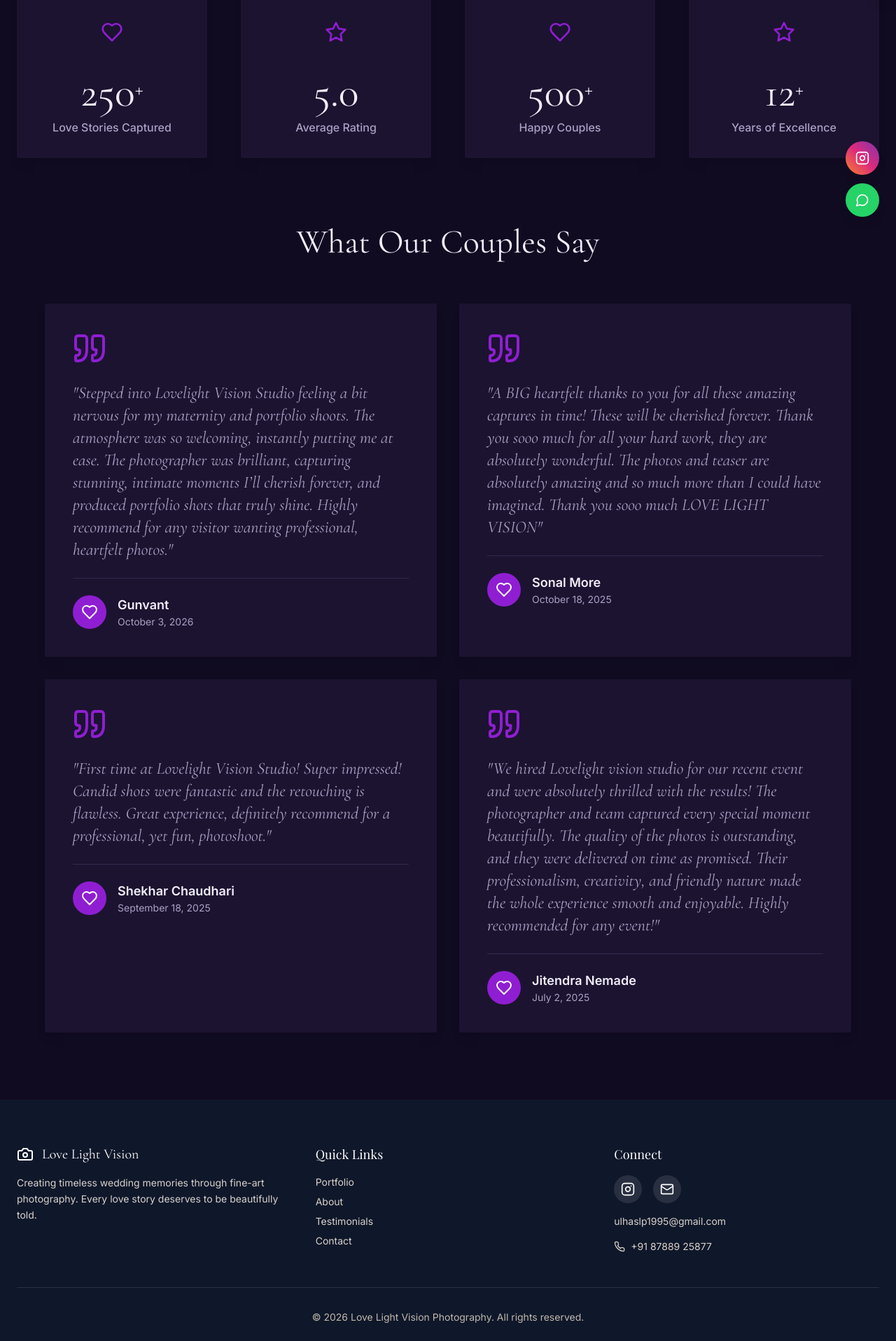
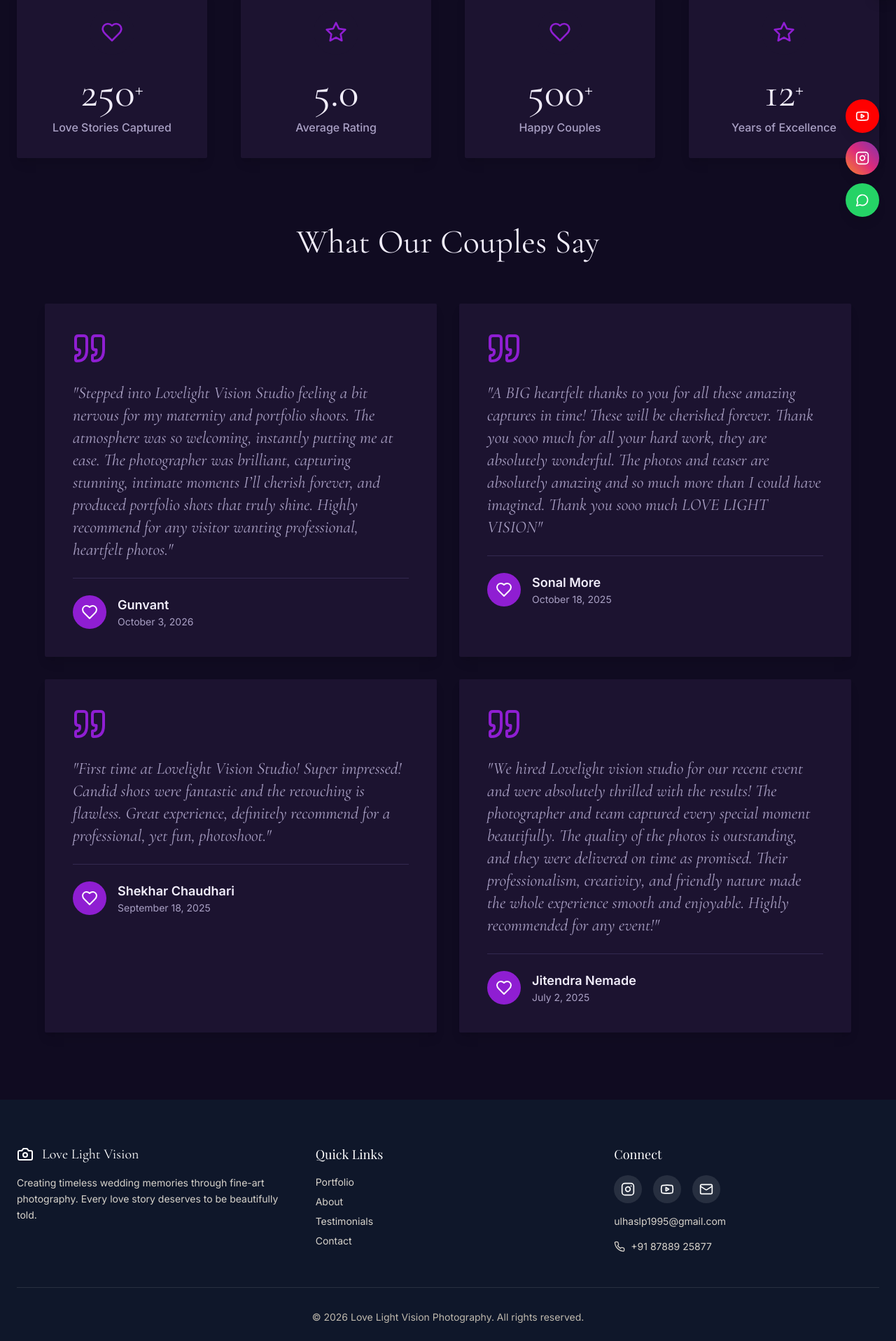
Before and after one commit to HeminKale/LLVphotoGraphy, a React (Vite) app: page /testimonials in a window 1280 px wide. Shown: the part 466-2383 px from the top of the page at 70% size. Built offline with nearby package versions, Linux system fonts and the light colour scheme.

Commit message:
Add studio map, YouTube links and LLVS search terms

```diff
--- a/index.html
+++ b/index.html
@@ -6,11 +6,11 @@
     <title>Love Light Vision</title>
     <meta
       name="description"
-      content="Looking for the best wedding photography in Jalgaon? Discover candid weddings, pre-wedding, engagement, mehndi, maternity, baby, family and modeling shoots."
+      content="LLVS (Love Light Vision) offers wedding photoshoot in Jalgaon, candid weddings, pre-wedding, engagement, maternity, baby, family and modeling photography."
     />
     <meta
       name="keywords"
-      content="Best photographer in Jalgon, Best photographer in Jalgaon, Best wedding photography in Jalgaon, Best wedding photographer in Jalgaon, best pre-wedding photography in Jalgaon, pre-wedding photographer in Jalgaon, best engagement photography in Jalgaon, engagement photographer in Jalgaon, best mehndi photography in Jalgaon, mehndi photographer in Jalgaon, best mehndhi photography in Jalgaon, mehndhi photographer in Jalgaon, best maternity photography in Jalgaon, maternity photographer in Jalgaon, best baby photography in Jalgaon, baby photographer in Jalgaon, best newborn photography in Jalgaon, newborn photographer in Jalgaon, best family photography in Jalgaon, family photographer in Jalgaon, best modeling photography in Jalgaon, modeling photographer in Jalgaon, best portrait photography in Jalgaon, portrait photographer in Jalgaon, best candid wedding photography in Jalgaon, candid wedding photographer in Jalgaon, best traditional wedding photography in Jalgaon, traditional wedding photographer in Jalgaon, best couple photography in Jalgaon, couple photographer in Jalgaon, photography studio in Jalgaon, family photoshoot Jalgaon, baby photoshoot Jalgaon, maternity photoshoot Jalgaon, wedding photographer Jalgaon Maharashtra, Love Light Vision Photography"
+      content="Best photographer in Jalgon, Best photographer in Jalgaon, Best wedding photography in Jalgaon, Best wedding photographer in Jalgaon, best pre-wedding photography in Jalgaon, pre-wedding photographer in Jalgaon, best engagement photography in Jalgaon, engagement photographer in Jalgaon, best mehndi photography in Jalgaon, mehndi photographer in Jalgaon, best mehndhi photography in Jalgaon, mehndhi photographer in Jalgaon, best maternity photography in Jalgaon, maternity photographer in Jalgaon, best baby photography in Jalgaon, baby photographer in Jalgaon, best newborn photography in Jalgaon, newborn photographer in Jalgaon, best family photography in Jalgaon, family photographer in Jalgaon, best modeling photography in Jalgaon, modeling photographer in Jalgaon, best portrait photography in Jalgaon, portrait photographer in Jalgaon, best candid wedding photography in Jalgaon, candid wedding photographer in Jalgaon, best traditional wedding photography in Jalgaon, traditional wedding photographer in Jalgaon, best couple photography in Jalgaon, couple photographer in Jalgaon, photography studio in Jalgaon, family photoshoot Jalgaon, baby photoshoot Jalgaon, maternity photoshoot Jalgaon, wedding photographer Jalgaon Maharashtra, Love Light Vision Photography, LLVS, photo grapher in Jalgaon, Photoshoot in Jalgaon, Wedding Photoshoot in Jalgaon"
     />
     <meta name="author" content="Love Light Vision Photography" />
     <meta name="robots" content="index, follow" />
@@ -23,7 +23,7 @@
     <meta property="og:title" content="Love Light Vision" />
     <meta
       property="og:description"
-      content="Best wedding and pre-wedding photographer in Jalgaon. Fine-art, cinematic images of your wedding, mehndi, maternity, baby and family moments."
+      content="LLVS (Love Light Vision) offers wedding photoshoot in Jalgaon, candid weddings, pre-wedding, engagement, maternity, baby, family and modeling photography."
     />
     <meta property="og:url" content="https://lovelightvision.com/" />
     <meta property="og:image" content="https://lovelightvision.com/logo.png" />
@@ -34,7 +34,7 @@
     <meta name="twitter:title" content="Love Light Vision" />
     <meta
       name="twitter:description"
-      content="Best wedding and pre-wedding photographer in Jalgaon. Fine-art, cinematic images of your wedding, mehndi, maternity, baby and family moments."
+      content="LLVS (Love Light Vision) offers wedding photoshoot in Jalgaon, candid weddings, pre-wedding, engagement, maternity, baby, family and modeling photography."
     />
     <meta name="twitter:image" content="https://lovelightvision.com/logo.png" />
 
@@ -44,7 +44,7 @@
         "@context": "https://schema.org",
         "@type": "LocalBusiness",
         "name": "Love Light Vision Photography",
-        "description": "Photography studio in Jalgaon, Maharashtra, for candid weddings, pre-wedding, engagement, mehndi, maternity, baby, family and modeling photography.",
+        "description": "LLVS (Love Light Vision Studio) offers wedding photoshoots in Jalgaon, Maharashtra, plus candid weddings, pre-wedding, engagement, mehndi, maternity, baby, family and modeling photography.",
         "url": "https://lovelightvision.com/",
         "logo": "https://lovelightvision.com/logo.png",
         "image": "https://lovelightvision.com/logo.png",
@@ -56,7 +56,8 @@
                 "addressCountry": "IN"
         },
         "sameAs": [
-                "https://www.instagram.com/lovelight_vision_up"
+                "https://www.instagram.com/lovelight_vision_up",
+                "https://youtube.com/channel/UCMW5r1f35e4mRBLiZhyOUCg"
         ],
         "makesOffer": [
                 {
@@ -119,7 +120,8 @@
         "@id": "https://lovelightvision.com/#studio",
         "alternateName": [
                 "Love Light Vision Studio",
-                "LLV Photography"
+                "LLV Photography",
+                "LLVS"
         ],
         "email": "ulhaslp1995@gmail.com",
         "areaServed": [
@@ -131,7 +133,8 @@
                         "@type": "State",
                         "name": "Maharashtra"
                 }
-        ]
+        ],
+        "hasMap": "https://maps.app.goo.gl/jjE2HM5TL1b66PcT6"
 }
     </script>
   </head>
--- a/src/components/FloatingContacts.tsx
+++ b/src/components/FloatingContacts.tsx
@@ -1,4 +1,4 @@
-import { MessageCircle, Instagram } from 'lucide-react';
+import { MessageCircle, Instagram, Youtube } from 'lucide-react';
 import { studio } from '../data/studio';
 
 const WHATSAPP_NUMBER = studio.whatsappNumber;
@@ -8,6 +8,15 @@ const INSTAGRAM_URL = studio.instagram;
 export default function FloatingContacts() {
   return (
     <div className="fixed bottom-6 right-4 md:right-6 z-[85] flex flex-col gap-3">
+      <a
+        href={studio.youtube}
+        target="_blank"
+        rel="noopener noreferrer"
+        aria-label="Watch Love Light Vision on YouTube"
+        className="w-12 h-12 rounded-full bg-[#FF0000] text-white flex items-center justify-center shadow-lg hover:scale-110 transition-transform duration-300"
+      >
+        <Youtube className="w-5 h-5" />
+      </a>
       <a
         href={INSTAGRAM_URL}
         target="_blank"
--- a/src/components/Footer.tsx
+++ b/src/components/Footer.tsx
@@ -1,5 +1,6 @@
-import { Camera, Instagram, Mail, Phone } from 'lucide-react';
+import { Camera, Instagram, Youtube, Mail, Phone } from 'lucide-react';
 import { Link } from 'react-router-dom';
+import { studio } from '../data/studio';
 
 export default function Footer() {
   return (
@@ -51,7 +52,7 @@ export default function Footer() {
             <h3 className="font-serif text-lg mb-4">Connect</h3>
             <div className="flex gap-4 mb-4">
               <a
-                href="https://www.instagram.com/lovelight_vision_up"
+                href={studio.instagram}
                 target="_blank"
                 rel="noopener noreferrer"
                 aria-label="Follow us on Instagram"
@@ -60,6 +61,15 @@ export default function Footer() {
                 <Instagram className="w-5 h-5" />
               </a>
 
+              <a
+                href={studio.youtube}
+                target="_blank"
+                rel="noopener noreferrer"
+                aria-label="Watch Love Light Vision on YouTube"
+                className="w-10 h-10 bg-white/10 rounded-full flex items-center justify-center hover:bg-red-600 transition-colors"
+              >
+                <Youtube className="w-5 h-5" />
+              </a>
               <a
                 href="mailto:ulhaslp1995@gmail.com"
                 className="w-10 h-10 bg-white/10 rounded-full flex items-center justify-center hover:bg-white/20 transition-colors"
--- /dev/null
+++ b/src/components/StudioLocation.tsx
@@ -0,0 +1,38 @@
+import { MapPin, ArrowUpRight } from 'lucide-react';
+import { studio } from '../data/studio';
+
+export default function StudioLocation() {
+  return (
+    <section className="px-6 pb-20" aria-labelledby="studio-location-title">
+      <div className="container mx-auto max-w-6xl">
+        <div className="overflow-hidden rounded-xl border border-[#332950] bg-[#1C1330]">
+          <div className="flex flex-col gap-5 p-6 md:p-8 sm:flex-row sm:items-center sm:justify-between">
+            <div>
+              <div className="mb-2 flex items-center gap-2 text-sm text-[#C98BEA]">
+                <MapPin className="h-4 w-4" aria-hidden="true" />
+                Jalgaon, Maharashtra
+              </div>
+              <h2 id="studio-location-title" className="font-elegant text-3xl md:text-4xl text-[#F1EDFB]">
+                Visit Lovelight Vision Studio
+              </h2>
+            </div>
+            <a href={studio.mapsUrl} target="_blank" rel="noopener noreferrer"
+              className="inline-flex shrink-0 items-center justify-center gap-2 self-start rounded-md border border-[#8F1ED2]/50 px-5 py-3 text-sm font-medium text-[#F1EDFB] hover:bg-[#8F1ED2]/15 transition-colors sm:self-auto">
+              Open in Google Maps
+              <ArrowUpRight className="h-4 w-4" aria-hidden="true" />
+            </a>
+          </div>
+          <iframe
+            src={studio.mapEmbedUrl}
+            title="Lovelight Vision Studio location in Jalgaon"
+            className="block h-72 w-full sm:h-96"
+            style={{ border: 0 }}
+            allowFullScreen
+            loading="lazy"
+            referrerPolicy="strict-origin-when-cross-origin"
+          />
+        </div>
+      </div>
+    </section>
+  );
+}
--- a/src/data/seo.json
+++ b/src/data/seo.json
@@ -1,15 +1,15 @@
 {
   "/": {
     "title": "Love Light Vision",
-    "description": "Looking for the best wedding photography in Jalgaon? Discover candid weddings, pre-wedding, engagement, mehndi, maternity, baby, family and modeling shoots."
+    "description": "LLVS (Love Light Vision) offers wedding photoshoot in Jalgaon, candid weddings, pre-wedding, engagement, maternity, baby, family and modeling photography."
   },
   "/portfolio": {
     "title": "Love Light Vision",
-    "description": "Explore our Jalgaon photography portfolio: candid weddings, pre-wedding and engagement shoots, mehndi, maternity, baby, family portraits and modeling."
+    "description": "Explore LLVS photography: wedding photoshoot in Jalgaon, pre-wedding, engagement, mehndi, maternity, baby, family portraits and modeling."
   },
   "/about": {
     "title": "Love Light Vision",
-    "description": "Meet Love Light Vision, a photography studio in Jalgaon, Maharashtra, capturing weddings, couple portraits and family milestones with a cinematic approach."
+    "description": "Meet LLVS (Love Light Vision Studio), a photographer in Jalgaon, Maharashtra, capturing weddings, portraits and family milestones with a cinematic approach."
   },
   "/testimonials": {
     "title": "Love Light Vision",
@@ -17,6 +17,6 @@
   },
   "/contact": {
     "title": "Love Light Vision",
-    "description": "Enquire about wedding, pre-wedding, engagement, mehndi, maternity, baby, family or modeling photography in Jalgaon. Contact us by email or WhatsApp."
+    "description": "Book a photoshoot in Jalgaon with LLVS. Visit Lovelight Vision Studio on Google Maps or enquire about wedding, pre-wedding, baby and family photography."
   }
 }
--- a/src/data/studio.ts
+++ b/src/data/studio.ts
@@ -5,6 +5,9 @@ export const studio = {
   phone: '+91 87889 25877',
   whatsappNumber: '918788925877',
   instagram: 'https://www.instagram.com/lovelight_vision_up',
+  youtube: 'https://youtube.com/channel/UCMW5r1f35e4mRBLiZhyOUCg',
+  mapsUrl: 'https://maps.app.goo.gl/jjE2HM5TL1b66PcT6',
+  mapEmbedUrl: 'https://www.google.com/maps/embed?pb=!1m18!1m12!1m3!1d3724.5638055679883!2d75.58399827503081!3d21.01011518063462!2m3!1f0!2f0!3f0!3m2!1i1024!2i768!4f13.1!3m3!1m2!1s0x3bd90f6fa2711729%3A0x3f272a94494ce452!2sLovelight%20Vision%20Studio!5e0!3m2!1sen!2sin!4v1792305313537!5m2!1sen!2sin',
   siteUrl: 'https://lovelightvision.com',
 };
 
--- a/src/pages/Contact.tsx
+++ b/src/pages/Contact.tsx
@@ -5,6 +5,7 @@ import { eventTypes } from '../data/studio';
 import { enquiryMessages } from '../data/enquiryMessages';
 import EnquiryWhatsAppLink from '../components/EnquiryWhatsAppLink';
 import FAQ from '../components/FAQ';
+import StudioLocation from '../components/StudioLocation';
 
 export default function Contact() {
   const lastChannelRef = useRef<'email' | 'whatsapp' | null>(null);
@@ -356,6 +357,8 @@ export default function Contact() {
         </div>
       </section>
 
+      <StudioLocation />
+
       <section className="py-20 px-6 bg-[#1C1330]">
         <div className="container mx-auto px-6">
           <div className="text-center mb-12">
```
